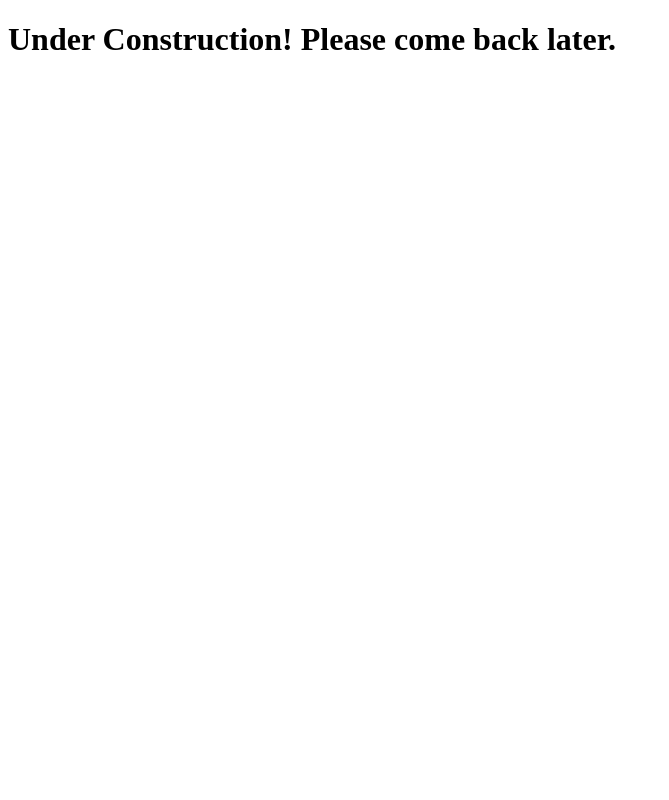
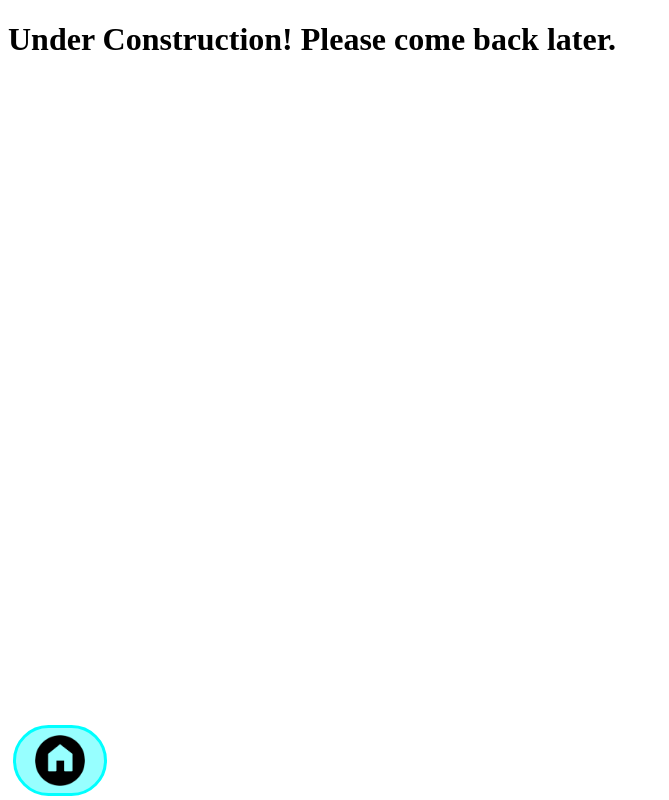
Before and after one commit to SebG-NSCC/sebg-nscc.github.io, a plain HTML site: page arcade/battleship/battleship.html in a window 1280 px wide. Shown: the whole page, without its empty margins (0-669 px from the left). Drawn offline with Linux system fonts and the light colour scheme.

Commit message:
Added home to games

```diff
--- /dev/null
+++ b/arcade/battleship/battleship.css
@@ -0,0 +1,10 @@
+#backToHomeLink img {
+    width: 50px;
+    position: absolute;
+    left: 1%;
+    bottom: 0.5%;
+    border: solid 3px cyan;
+    border-radius: 70px;
+    padding: 0 1.5%;
+    background-color: rgba(107, 255, 255, 0.7);
+}
--- a/arcade/battleship/battleship.html
+++ b/arcade/battleship/battleship.html
@@ -4,8 +4,10 @@
     <meta charset="UTF-8">
     <meta name="viewport" content="width=device-width, initial-scale=1.0">
     <title>Document</title>
+    <link rel="stylesheet" href="battleship.css">
 </head>
 <body>
     <h1>Under Construction! Please come back later.</h1>
+    <a href="/index.html" id="backToHomeLink"><img src="/images/home/homeicon.png" alt="home icon"></a>
 </body>
 </html>
--- /dev/null
+++ b/arcade/dicegame/dicegame.css
@@ -0,0 +1,10 @@
+#backToHomeLink img {
+    width: 50px;
+    position: absolute;
+    left: 1%;
+    bottom: 0.5%;
+    border: solid 3px cyan;
+    border-radius: 70px;
+    padding: 0 1.5%;
+    background-color: rgba(107, 255, 255, 0.7);
+}
```
Also changed, not shown: arcade/dicegame/dicegame.html (+2 -0 lines).
